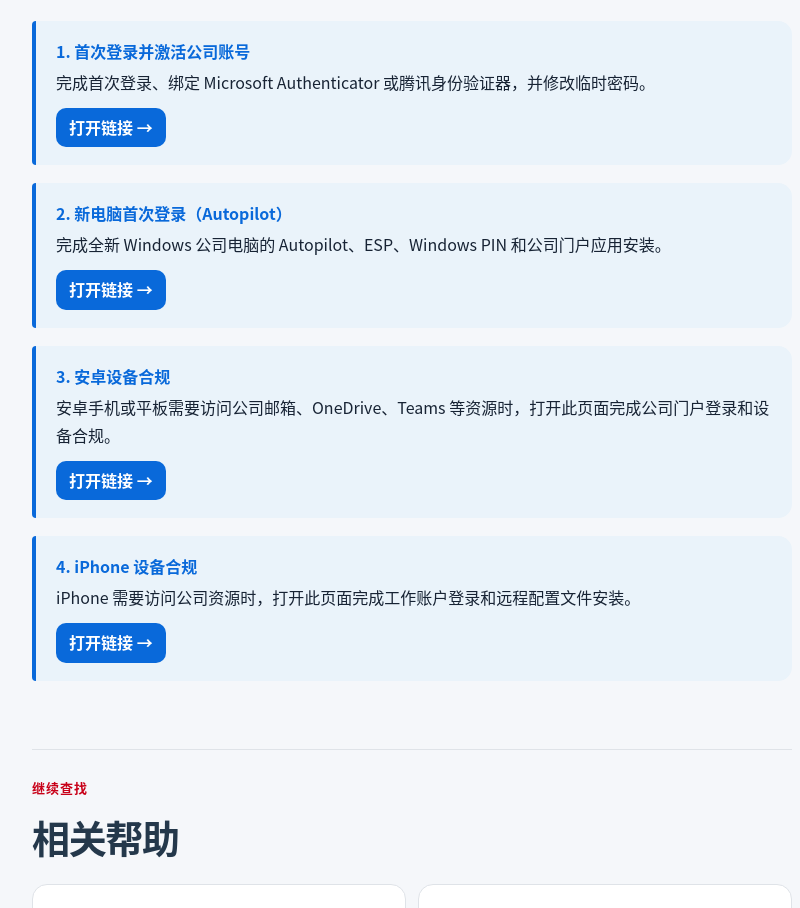
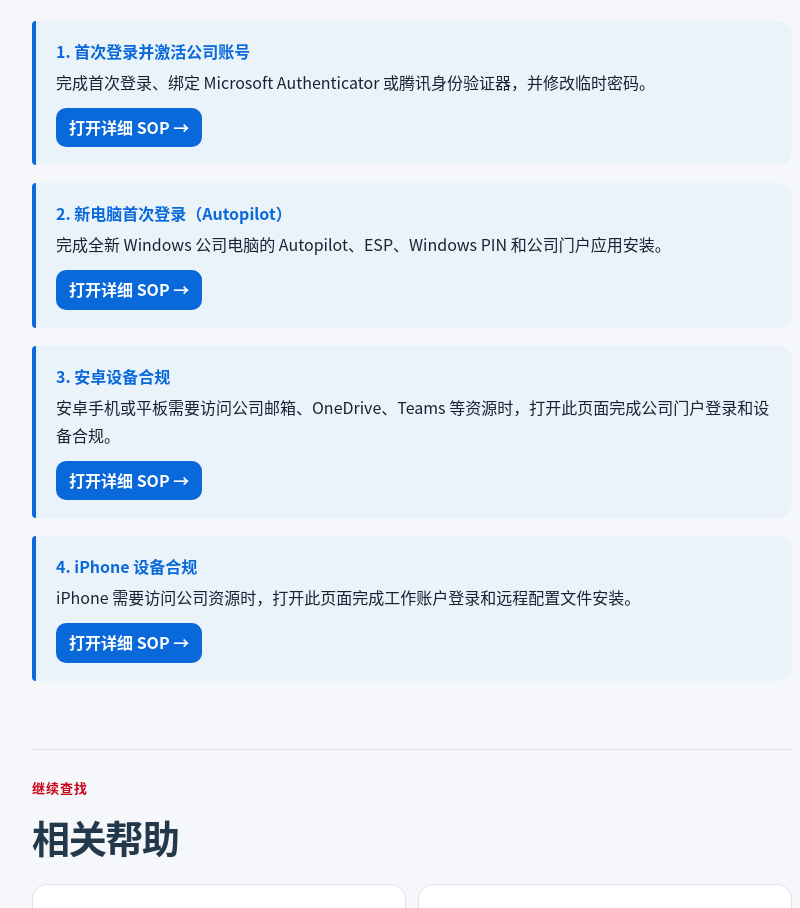
Before and after one commit to boscohgit/m365-help-center, an Astro site: page /guides/newhirer in a window 1280 px wide. Shown: the part 1074-1982 px from the top of the page, without its empty margins (308-1108 px from the left). Built offline with nearby package versions, Linux system fonts and the light colour scheme; Astro itself is replaced by a stand-in of ours.

Commit message:
Fix SOP link button labels

```diff
--- a/src/pages/guides/[slug].astro
+++ b/src/pages/guides/[slug].astro
@@ -25,7 +25,20 @@ const escapeHtml = (value: string) => value
   .replace(/'/g, "&#039;");
 const linkify = (value: string) => escapeHtml(value).replace(
   /(https?:\/\/[^\s<]+)/g,
-  '<span class="url-action"><a href="$1" target="_blank" rel="noopener">打开链接 →</a></span>',
+  (_match, url: string) => {
+    const label = url.includes("outlook.office.com")
+      ? "打开 Outlook →"
+      : url.includes("prokorpsg-my.sharepoint.com")
+        ? "打开 OneDrive →"
+        : url.includes("teams.microsoft.com")
+          ? "打开 Teams →"
+          : url.includes("m365.cloud.microsoft")
+            ? "打开 Microsoft 365 门户 →"
+            : url.includes("www.office.com")
+              ? "打开 Office 门户 →"
+              : "打开详细 SOP →";
+    return `<span class="url-action"><a href="${url}" target="_blank" rel="noopener">${label}</a></span>`;
+  },
 );
 ---
 
@@ -161,7 +174,7 @@ const linkify = (value: string) => escapeHtml(value).replace(
   .callout.info a { display:flex; width:max-content; margin-top:12px; padding:9px 13px; border-radius:10px; background:var(--blue); color:#fff; font-weight:700; text-decoration:none; }
   .callout.info a:hover { background:var(--navy); }
   .url-action { display:block; margin-top:12px; }
-  .url-action a { display:inline-flex; width:max-content; padding:9px 13px; border-radius:10px; background:var(--blue); color:#fff; font-weight:700; line-height:1.35; text-decoration:none; }
+  .url-action a { display:inline-flex; width:max-content; padding:9px 13px; border-radius:10px; background:var(--blue); color:#fff !important; font-weight:700; line-height:1.35; text-decoration:none; }
   .url-action a:hover { background:var(--navy); }
   .step-body a,.inline-note a,.inline-warning a { color:var(--blue); font-weight:700; }
   .step { position:relative; margin:24px 0 36px; padding-left:64px; }
```
